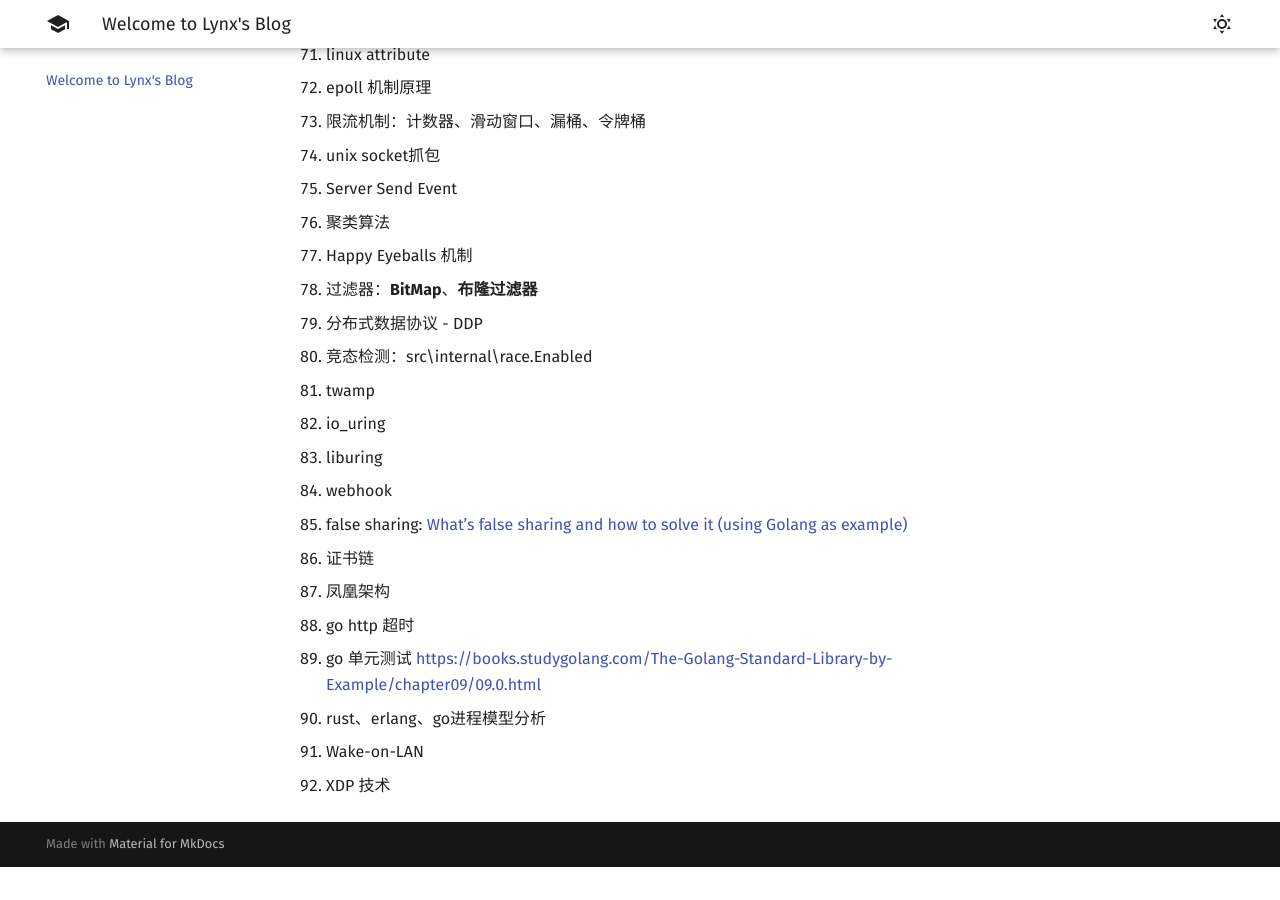
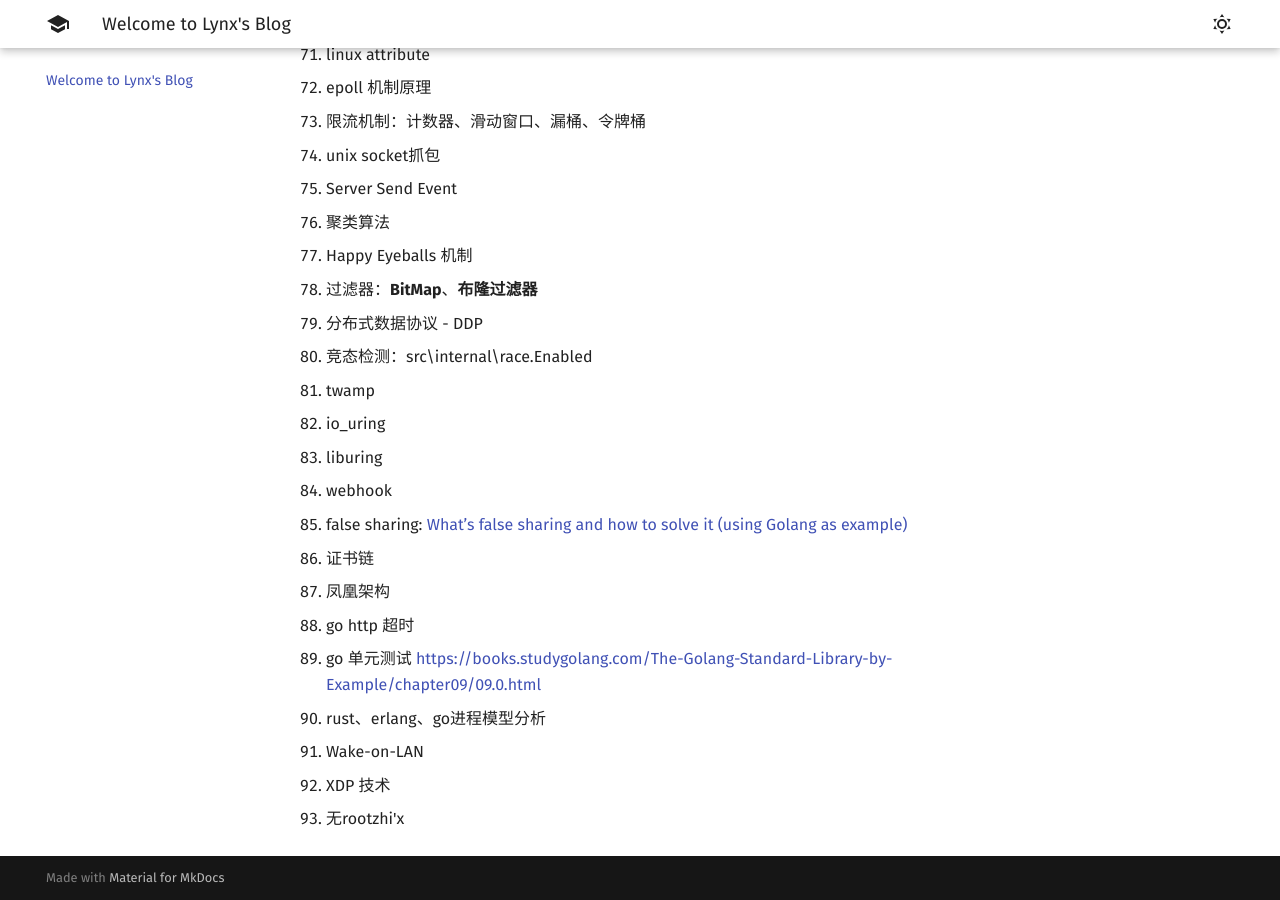
Before and after one commit to 1314liuwei/blog, an MkDocs documentation site: the page built from docs/index.md, in a window 1280 px wide and 900 px high, scrolled down 2580 px. Built offline with MkDocs 1.6.1 and Material for MkDocs 9.7.7, drawn with Linux system fonts in a browser that asks for light colours; before the commit the page ends 3447 px from its top, so only the background shows below that.

Commit message:
2023/10/19 周四

```diff
--- a/docs/index.md
+++ b/docs/index.md
@@ -94,3 +94,4 @@
 91. rust、erlang、go进程模型分析
 91. Wake-on-LAN
 91. XDP 技术
+91. 无rootzhi'x
```
